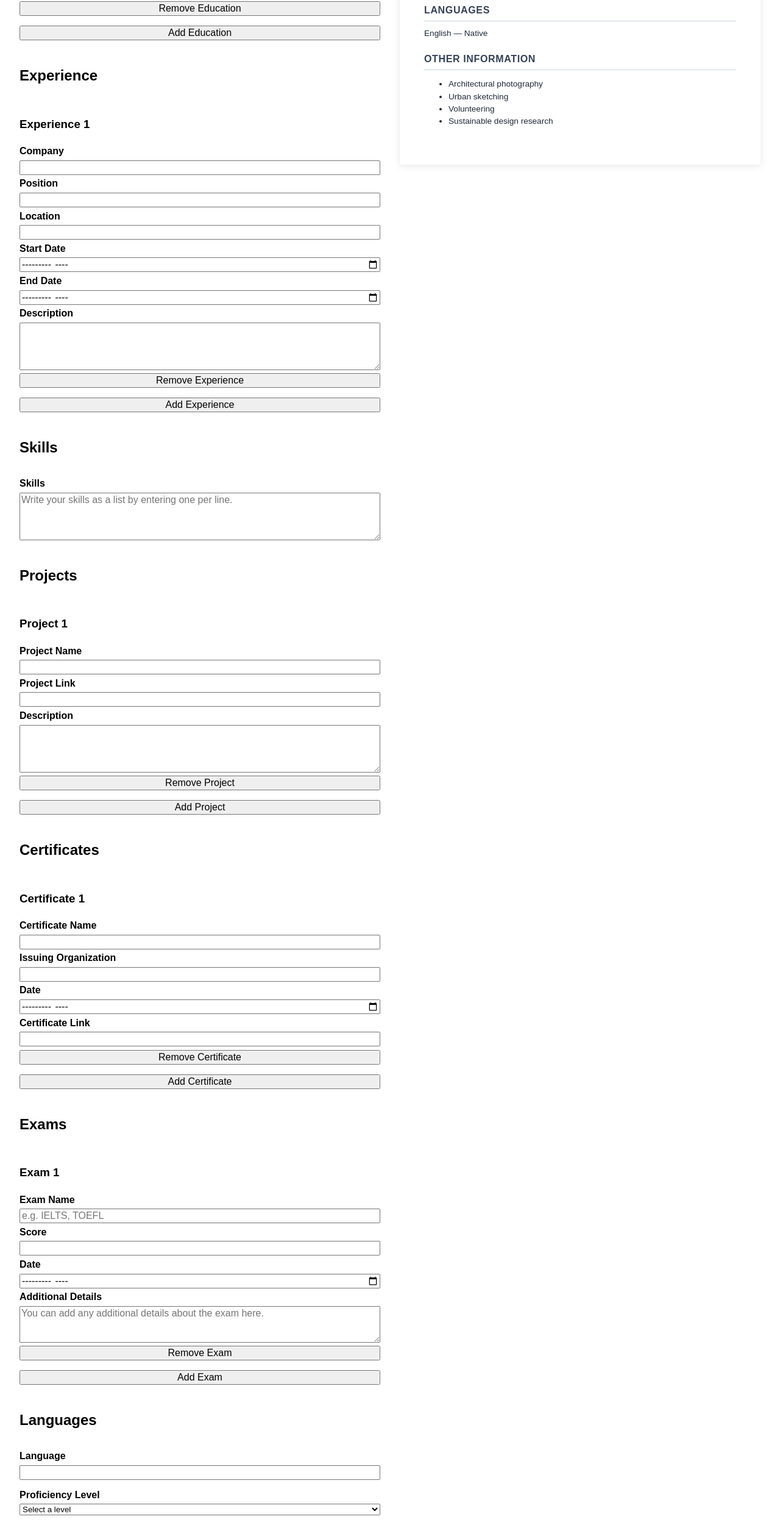
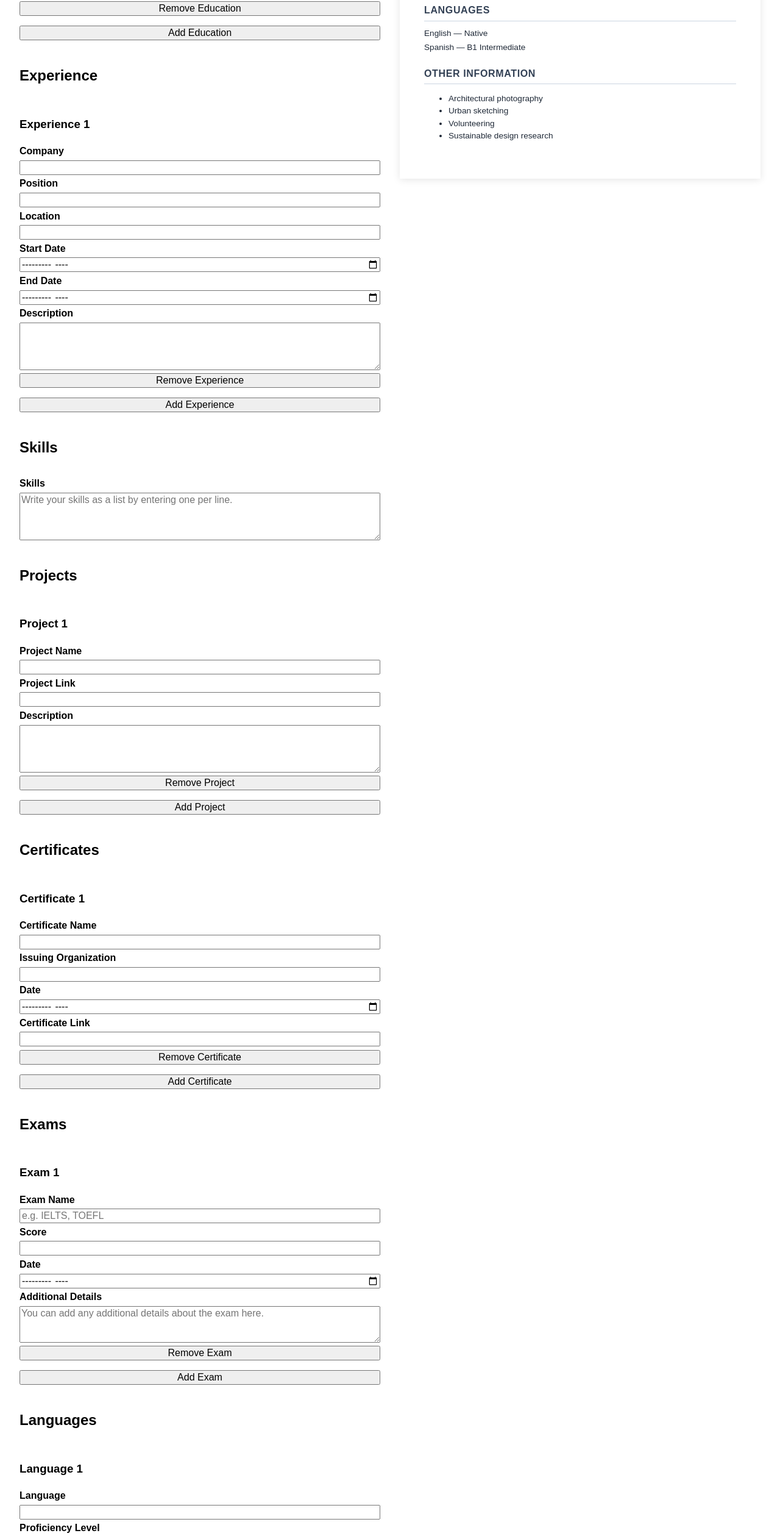
Before and after one commit to canberkg67/cv-app, a React (Vite) app: page / in a window 1280 px wide. Shown: the part 1434-3953 px from the top of the page at 61% size. Built offline with nearby package versions, Linux system fonts and the light colour scheme.

Commit message:
feat: add buttons for Languages for multiple entries

```diff
--- a/src/App.jsx
+++ b/src/App.jsx
@@ -58,6 +58,14 @@ function createEmptyExam(id) {
   }
 }
 
+function createEmptyLanguage(id) {
+  return {
+    id,
+    language: '',
+    languageLevel: ''
+  }
+}
+
 export default function App() {
   const [personalInfo, setPersonalInfo] = useState({
     fullName: '',
@@ -83,10 +91,7 @@ export default function App() {
 
   const [exams, setExams] = useState([createEmptyExam(1)])
 
-  const [language, setLanguage] = useState({
-    language: '',
-    languageLevel: ''
-  })
+  const [language, setLanguage] = useState([createEmptyLanguage(1)])
 
   const [other, setOther] = useState('')
 
@@ -202,12 +207,24 @@ export default function App() {
     );
   }
 
-  function handleLanguageChange(event) {
+  function handleLanguageChange(id, event) {
     const { name, value } = event.target;
-    setLanguage(prevLanguage => ({
-      ...prevLanguage,
-      [name]: value
-    }));
+    setLanguage(prevLanguage => prevLanguage.map(entry =>
+      entry.id === id ? { ...entry, [name]: value } : entry
+    ));
+  }
+
+  function handleAddLanguage() {
+    setLanguage(prevLanguage => {
+      const nextId = Math.max(0, ...prevLanguage.map(entry => entry.id)) + 1;
+      return [...prevLanguage, createEmptyLanguage(nextId)];
+    });
+  }
+
+  function handleRemoveLanguage(id) {
+    setLanguage(prevLanguage =>
+      prevLanguage.filter(entry => entry.id !== id)
+    );
   }
 
   function handleOtherChange(event) {
@@ -245,6 +262,8 @@ export default function App() {
           onRemoveExam={handleRemoveExam}
           language={language}
           onLanguageChange={handleLanguageChange}
+          onAddLanguage={handleAddLanguage}
+          onRemoveLanguage={handleRemoveLanguage}
           other={other}
           onOtherChange={handleOtherChange}
         />
--- a/src/components/Form.jsx
+++ b/src/components/Form.jsx
@@ -35,6 +35,8 @@ export default function Form({
     onRemoveExam,
     language,
     onLanguageChange,
+    onAddLanguage,
+    onRemoveLanguage,
     other,
     onOtherChange
 }) {
@@ -81,6 +83,8 @@ export default function Form({
             <Languages
             language={language}
             onLanguageChange={onLanguageChange}
+            onAddLanguage={onAddLanguage}
+            onRemoveLanguage={onRemoveLanguage}
             />
             <Other
             other={other}
--- a/src/components/Languages.jsx
+++ b/src/components/Languages.jsx
@@ -1,25 +1,35 @@
-export default function Languages({ language, onLanguageChange }) {
+export default function Languages({
+    language,
+    onLanguageChange,
+    onAddLanguage,
+    onRemoveLanguage
+}) {
     return (
         <section className="form-languages">
             <h2>Languages</h2>
+            {language.map((entry, index) => (
+                <div className="language-entry" key={entry.id}>
+                    <h3>Language {index + 1}</h3>
                     <div>
-                <label htmlFor="language">Language</label>
+                        <label htmlFor={`language-${entry.id}`}>Language</label>
                         <input
                             type="text"
-                    id="language"
+                            id={`language-${entry.id}`}
                             name="language"
-                    value={language.language}
-                    onChange={onLanguageChange}
+                            value={entry.language}
+                            onChange={(event) => onLanguageChange(entry.id, event)}
                         />
                     </div>
 
                     <div>
-                <label htmlFor="languageLevel">Proficiency Level</label>
+                        <label htmlFor={`languageLevel-${entry.id}`}>
+                            Proficiency Level
+                        </label>
                         <select
-                    id="languageLevel"
+                            id={`languageLevel-${entry.id}`}
                             name="languageLevel"
-                    value={language.languageLevel}
-                    onChange={onLanguageChange}
+                            value={entry.languageLevel}
+                            onChange={(event) => onLanguageChange(entry.id, event)}
                         >
                             <option value="" disabled>
                                 Select a level
@@ -33,6 +43,19 @@ export default function Languages({ language, onLanguageChange }) {
                             <option value="C2">C2 - Proficient</option>
                         </select>
                     </div>
+
+                    <button
+                        type="button"
+                        onClick={() => onRemoveLanguage(entry.id)}
+                        aria-label={`Remove language ${index + 1}`}
+                    >
+                        Remove Language
+                    </button>
+                </div>
+            ))}
+            <button type="button" onClick={onAddLanguage}>
+                Add Language
+            </button>
         </section>
     );
 }
--- a/src/components/Preview.jsx
+++ b/src/components/Preview.jsx
@@ -49,6 +49,9 @@ export default function Preview({
     );
     const filledExams = exams.filter(entry =>
         entry.examName || entry.examScore || entry.examDate || entry.examDetails
+    );
+    const filledLanguages = language.filter(entry =>
+        entry.language || entry.languageLevel
     );
 
     return (
@@ -228,11 +231,20 @@ export default function Preview({
 
                 <section className="cv-section">
                     <h3>Languages</h3>
-                    <p>
-                        {language.language || "English"}
-                        {" — "}
-                        {language.languageLevel || "Native"}
-                    </p>
+                    {filledLanguages.length > 0 ? (
+                        filledLanguages.map(entry => (
+                            <p key={entry.id}>
+                                {entry.language || "Language"}
+                                {entry.language && entry.languageLevel && " — "}
+                                {entry.languageLevel}
+                            </p>
+                        ))
+                    ) : (
+                        <>
+                            <p>English — Native</p>
+                            <p>Spanish — B1 Intermediate</p>
+                        </>
+                    )}
                 </section>
 
                 <section className="cv-section">
```
Lines whose indentation alone changed are shown as unchanged.
